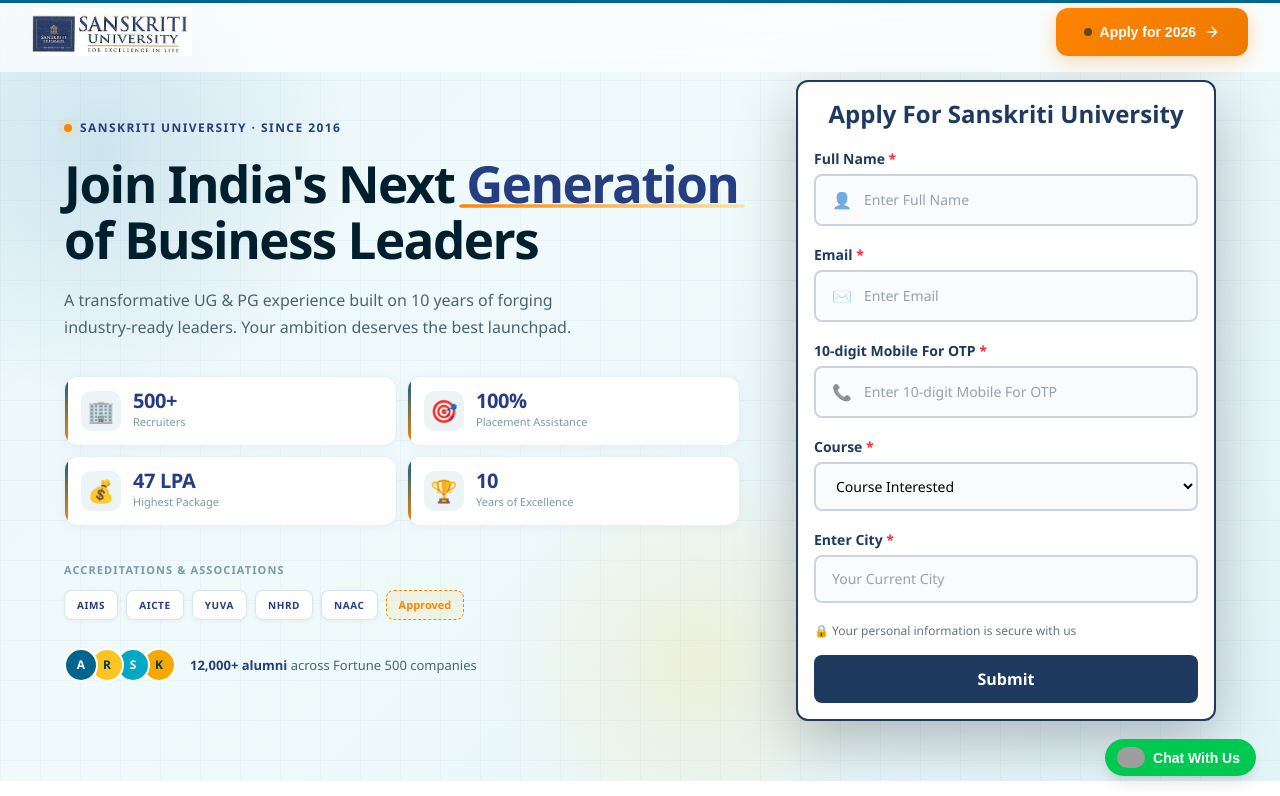
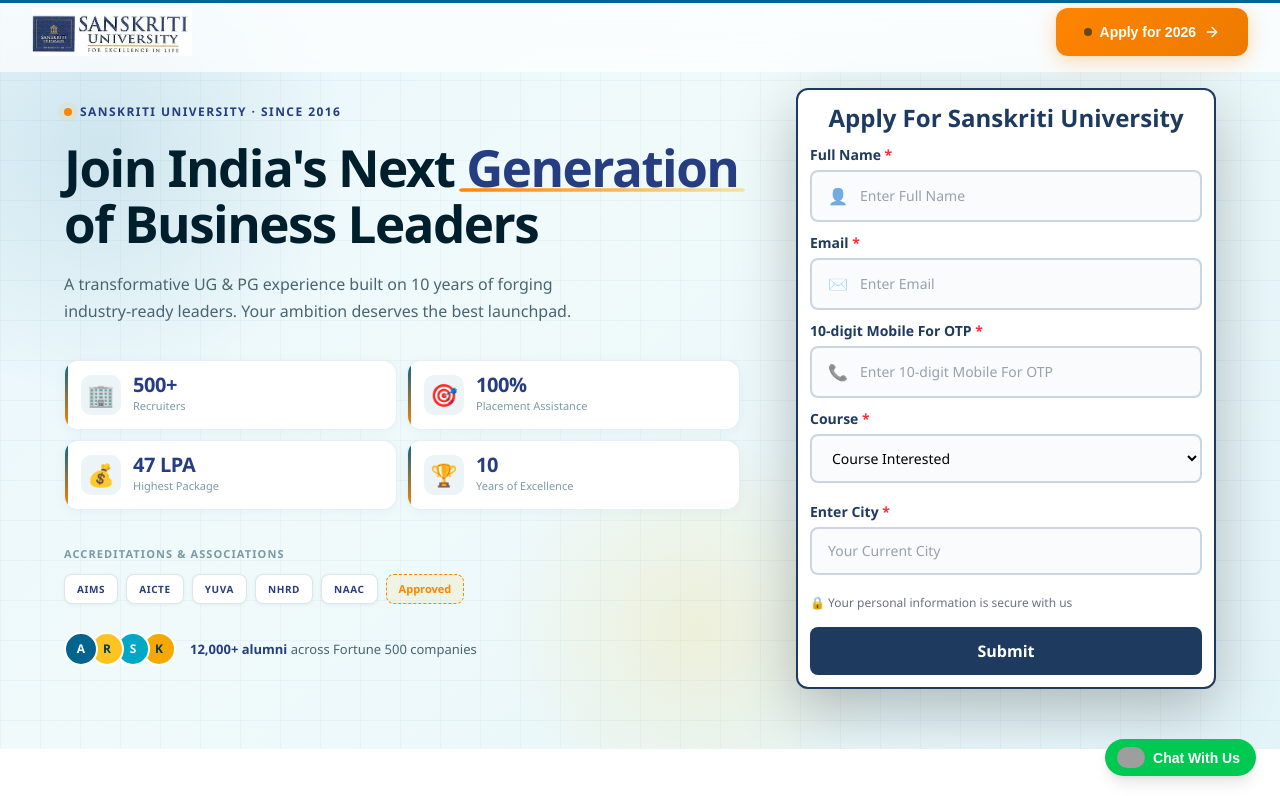
Before and after one commit to aragonani/sanskriti-university, a Next.js app: page /sanskriti-university in a window 1280 px wide. Shown: the top 796 px of the page. Built offline with nearby package versions, Linux system fonts and the light colour scheme; grey boxes are pictures that could not be loaded.

Commit message:
minor changes in form button

```diff
--- a/components/register-form.tsx
+++ b/components/register-form.tsx
@@ -1,6 +1,7 @@
 "use client";
 
 import { useState } from "react";
+import {motion} from "framer-motion";
 
 const courses = [
   "B.Tech - All Branches",
@@ -92,11 +93,11 @@
   }
 
   return (
-    <div className="w-full max-w-md mx-auto bg-white rounded-xl p-4
+    <div className="w-full mx-auto bg-white rounded-xl p-3 mt-2
     border-2 border-[#1e3a5f]
     shadow-[0_20px_60px_rgba(0,0,0,0.25)]">
 
-      <h2 className="text-2xl font-bold text-[#1e3a5f] text-center mb-4">
+      <h2 className="text-2xl font-bold text-[#1e3a5f] text-center mb-2">
         Apply For Sanskriti University
       </h2>
 
@@ -106,7 +107,7 @@
         { name: "email", label: "Email", icon: "✉️" },
         { name: "phone", label: "10-digit Mobile For OTP", icon: "📞" },
       ].map((f) => (
-        <div key={f.name} className="mb-4">
+        <div key={f.name} className="mb-2">
           <label className="text-sm font-semibold text-[#1e3a5f]">
             {f.label} <span className="text-red-500">*</span>
           </label>
@@ -182,10 +183,23 @@
       {/* Submit */}
       <button
         onClick={handleSubmit}
-        className="w-full py-3 rounded-lg bg-[#1e3a5f] text-white font-semibold
+        className="w-full py-3 rounded-lg bg-[#1e3a5f] text-white font-semibold relative overflow-hidden
         hover:bg-[#16324f] transition disabled:opacity-40"
       >
         {loading ? "Submitting..." : "Submit"}
+
+         <motion.div
+            className="absolute inset-0 w-1/4 bg-linear-to-r from-transparent via-white to-transparent opacity-60"
+            animate={{
+              x: ["-100%", "400%"],
+            }}
+            transition={{
+              repeat: Infinity,
+              duration: 1,
+              ease: "linear",
+              repeatDelay: 3,
+            }}
+          />
       </button>
 
       {error && (
```
